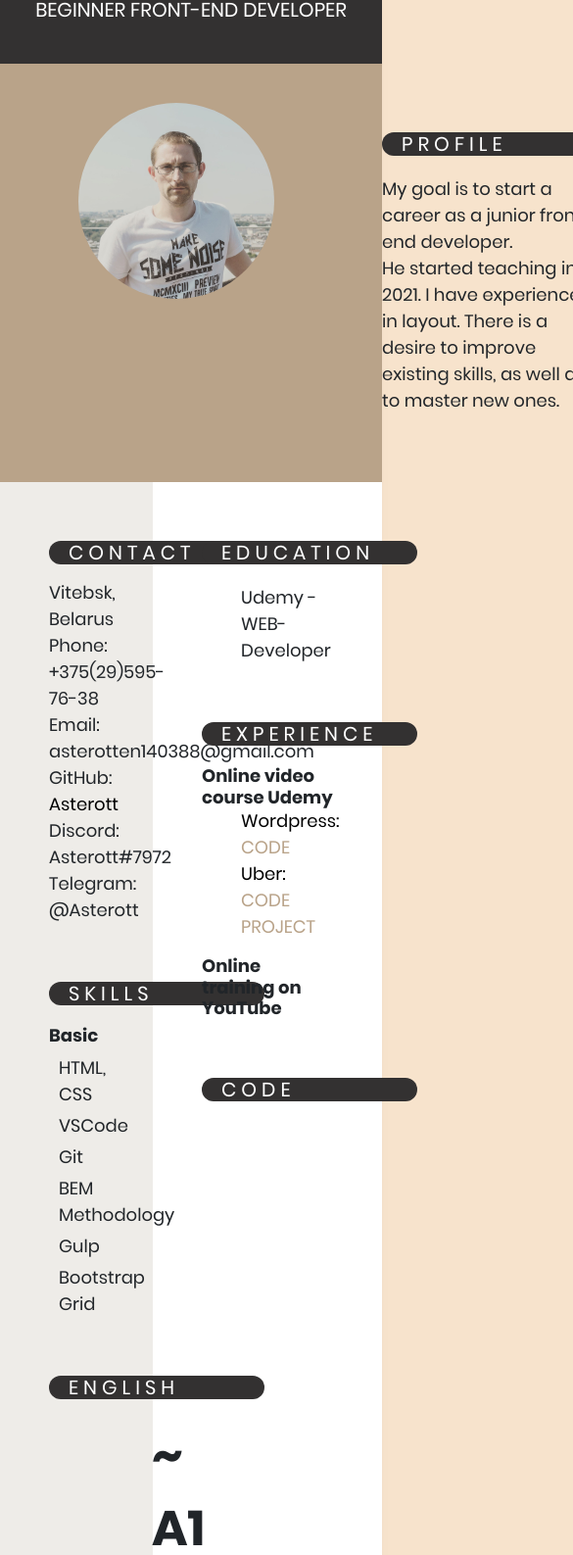
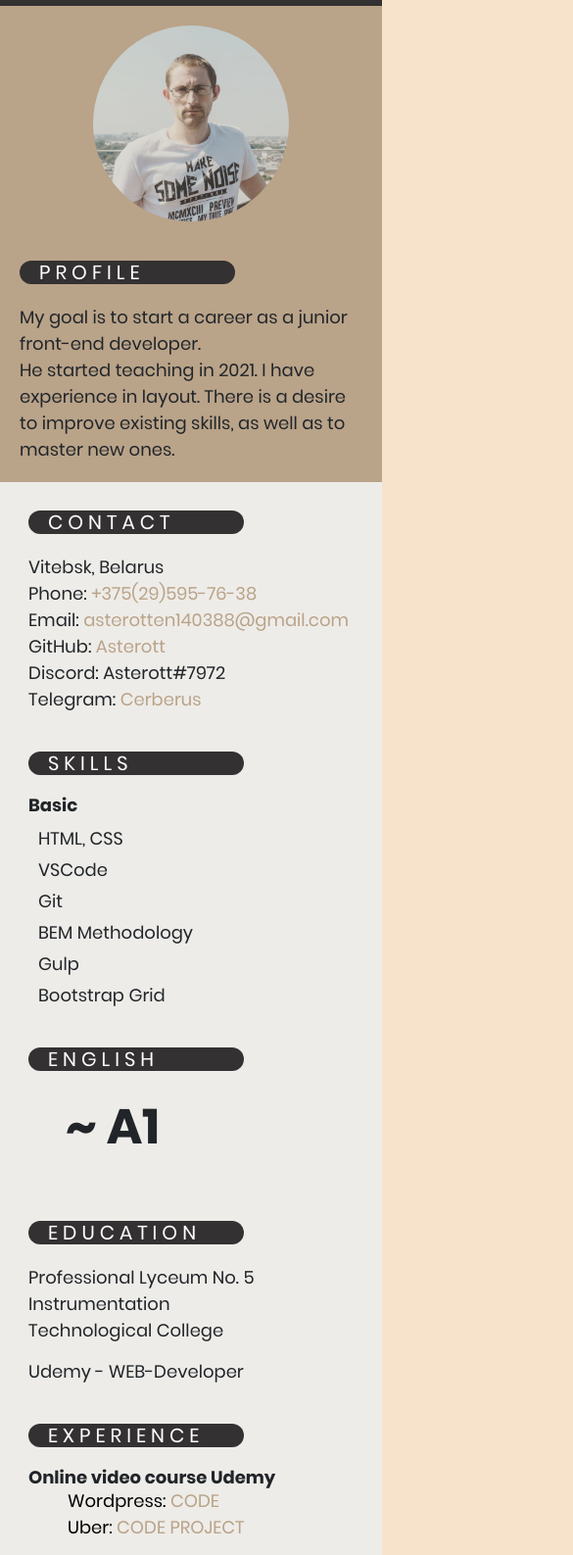
Before and after one commit to Asterott/rsschool-cv, a plain HTML site: page index.html in a window 390 px wide. Shown: the part 269-1856 px from the top of the page at 98% size, 585 px wide, since content can reach past the window. Drawn offline with Linux system fonts and the light colour scheme; files whose address does not match are found by name.

Commit message:
feat: adaptive

```diff
--- a/css/style.css
+++ b/css/style.css
@@ -1,5 +1,6 @@
 * {
-	font-family: 'Poppins', sans-serif
+	font-family: 'Poppins', sans-serif;
+	font-size: 18px;
 }
 
 /* Прижать footer */
@@ -10,11 +11,10 @@ body {
 	padding: 0;
 	scroll-behavior: smooth;
 	background-color: #f7e3cc;
-
 }
 
 .wrapper {
-	min-height: 100%;
+	min-height: 100vh;
 	display: flex;
 	flex-direction: column;
 	background-color: white;
@@ -59,7 +59,6 @@ body {
 
 /* Секция Имя */
 .name {
-	min-height: 85px;
 	padding: 40px 0px;
 	background-color: #333131;
 }
@@ -69,18 +68,19 @@ body {
 	text-transform: uppercase;
 	color:white;
 }
+
 .name__title {
 	font-size: 40px;
 	font-weight: 700;
 }
+
 .name__subtitle {
 	font-size: 20px;
 }
 
 /* Заголовок на блок с информацией */
 .title {
-	border-radius: 20px;
-	padding-left: 20px;
+	padding: 0 0 0 20px;
 	margin-bottom: 20px;
 	width: 200px;
 	font-size: 20px;
@@ -88,35 +88,29 @@ body {
 	background-color: #333131;
 	text-transform: uppercase;
 	letter-spacing: 5px;
-}
-
-/* Содержимое блока с информацией */
-.text {
-	font-size: 18px;
+	border-radius: 20px;
 }
 
 /* Блок с информацией */
 .profile {
-	padding: 20px;
+	padding: 20px 80px;
 	background-color: #b9a389;
 }
+
 .profile__row {
 	display: flex;
+	justify-content: space-between;
+	align-items: center;
 }
 
 .profile__img {
-	padding: 20px 60px;
 	width: 200px;
 	height: 200px;
 	border-radius: 50%;
 }
+
 .profile__body {
-	padding: 50px;
-}
-.profile__title {
-}
-
-.profile__text {
+	margin: 0 0 0 40px;
 }
 
 /* Стили для двух колонок */
@@ -126,13 +120,13 @@ body {
 
 .aside {
 	width: 40%;
-	padding: 60px 0;
+	padding: 60px;
 	background-color: #eeece8;
 }
 
 .main__info {
 	width: 60%;
-	padding: 60px 0;
+	padding: 60px;
 }
 
 /* Блок с информацией */
@@ -142,27 +136,21 @@ body {
 .education,
 .experience,
 .code {
-	padding: 0 50px;
 	margin-bottom: 60px;
-}
-
-.contact__title {
-	margin-bottom: 15px;
 }
 
 .contact__list {
 	margin-bottom: 5px;
-	font-size: 18px;
 	list-style-type: none;
 }
 .contact__item>a {
-	color: black;
+	color: #b9a389;
 	text-decoration: none;
 	list-style-type: none;
 }
 
 .contact__item>a:hover {
-	color: #b9a389;
+	color: black;
 	transition: .3s;
 }
 
@@ -175,11 +163,10 @@ body {
 	margin-left: 10px;
 	margin-bottom: 5px;
 	list-style-type: none;
-	font-size: 18px;
 }
 
 .english__level {
-	padding-left: 105px;
+	padding-left: 38px;
 	font-size: 50px;
 	font-weight: 700;
 }
@@ -189,18 +176,21 @@ section:last-child {
 }
 
 .education__list {
-	font-size: 18px;
+	padding: 0px;
 	list-style-type: none;
 }
 
+.education__list>li:nth-child(2) {
+	margin-bottom: 15px;
+}
+
 .experience__subtitle {
+	font-size: 18px;
 	margin-bottom: 0px;
-	font-size: 18px;
 	font-weight: 700;
 }
 
 .experience__list {
-	font-size: 18px;
 	color: black;
 	list-style-type: none;
 }
@@ -216,7 +206,6 @@ section:last-child {
 }
 
 .code__text {
-	font-size: 16px;
 	line-height: 18px;
 }
 
@@ -251,3 +240,115 @@ margin-right: 6px;
 	width: 100px;
 	height: 45px;
 }
+
+@media (max-width: 991px) {
+
+	.menu__link {
+		padding: 0 15px;
+		line-height: 40px;
+		font-size: 18px;
+	}
+
+	.menu__link:hover {
+		color: white;
+		transition: none;
+	}
+
+	.profile {
+		padding: 20px 40px;
+	}
+
+	.profile__row {
+		flex-direction: column;
+		align-items: center;
+	}
+
+	.profile__img {
+		margin-bottom: 40px;
+	}
+
+	.profile__body {
+		margin: 0px;
+	}
+
+	.aside,
+	.main__info {
+		padding: 29px;
+	}
+
+	.contact,
+	.skills,
+	.english,
+	.education,
+	.experience,
+	.code {
+		margin-bottom: 40px;
+	}
+
+@media (max-width: 767px) {
+
+	.menu__link {
+		display: none;
+	}
+
+	.menu {
+		min-height: 40px;
+	}
+
+	.profile {
+		padding: 20px;
+	}
+
+	.main__wrap {
+		flex-wrap: wrap;
+		background-color: #eeece8;
+	}
+
+	.aside,
+	.main__info {
+		width: 100%;
+	}
+}
+
+
+/* .aside,
+	.main__info {
+		padding: 30px 0;
+	}
+
+	.title {
+		font-size: 18px;
+	}
+
+	.contact,
+	.skills,
+	.english,
+	.education,
+	.experience,
+	.code {
+		padding: 0 30px;
+		margin-bottom: 30px;
+	}
+
+	.contact__list {
+		font-size: 16px;
+	}
+
+	.skills__list>li {
+		margin-bottom: 0px;
+		font-size: 16px;
+	}
+
+	.education__list,
+	.experience__subtitle,
+	.experience__list {
+		font-size: 16px;
+	}
+
+	.code__text {
+		font-size: 16px;
+		line-height: 16px;
+	} */
+
+/* @media (max-width: 575px) {
+} */
--- a/index.html
+++ b/index.html
@@ -17,27 +17,32 @@
 				<div class="container">
 					<ul class="menu">
 						<li class="menu__item">
-							<a href="#" class="menu__link">Contact</a>
+							<a href="#contact" class="menu__link">Contact</a>
 						</li>
 						<li class="menu__item">
-							<a href="#" class="menu__link">Profile</a>
+							<a href="#profile" class="menu__link">Profile</a>
 						</li>
 						<li class="menu__item">
-							<a href="#" class="menu__link">Skills</a>
+							<a href="#skills" class="menu__link">Skills</a>
 						</li>
 						<li class="menu__item">
-							<a href="#" class="menu__link">Code Examples</a>
+							<a href="#code" class="menu__link">Code</a>
 						</li>
 						<li class="menu__item">
-							<a href="#" class="menu__link">Experience</a>
+							<a href="#experience" class="menu__link">Experience</a>
 						</li>
 						<li class="menu__item">
-							<a href="#" class="menu__link">Education</a>
+							<a href="#education" class="menu__link">Education</a>
 						</li>
 						<li class="menu__item">
-							<a href="#" class="menu__link">English</a>
+							<a href="#english" class="menu__link">English</a>
 						</li>
 					</ul>
+				</div>
+				<div class="hamburger">
+					<span></span>
+					<span></span>
+					<span></span>
 				</div>
 			</nav>
 		</header>
@@ -50,14 +55,12 @@
 					</div>
 				</div>
 			</section>
-			<section class="profile">
+			<section class="profile" id="profile">
 				<div class="container">
 					<div class="profile__row">
 						<img src="assets/img/photo.jpg" alt="photo" class="profile__img">
 						<div class="profile__body">
-							<h2 class="profile__title title">
-								Profile
-							</h2>
+							<h2 class="profile__title title">Profile</h2>
 							<div class="profile__text text">
 								My goal is to start a career as a junior front-end developer.<br>
 								He started teaching in 2021. I have experience in layout. There is a desire to improve existing skills, as well as to master new ones.
@@ -69,21 +72,22 @@
 			<div class="main__wrap">
 				<aside class="aside">
 					<div class="container">
-					<section class="contact">
+						<section class="contact" id="contact">
 							<h2 class="contact__title title">Contact</h2>
 							<ui class="contact__list">
 								<li class="contact__item">Vitebsk, Belarus</li>
 								<li class="contact__item">
-								Phone: <a href="tel:+375295957638"></a>+375(29)595-76-38</li>
+									Phone: <a href="tel:+375295957638">+375(29)595-76-38</a></li>
 								<li class="contact__item">
-								Email: <a href="mailto:asterotten140388@gmail.com"></a>asterotten140388@gmail.com</li>
+									Email: <a href="mailto:asterotten140388@gmail.com">asterotten140388@gmail.com</a></li>
 								<li class="contact__item">
 									GitHub: <a href="https://github.com/Asterott">Asterott</a></li>
 								<li class="contact__item">Discord: Asterott#7972</li>
-							<li class="contact__item">Telegram: @Asterott</li>
+								<li class="contact__item">
+									Telegram: <a href="https://t.me/asterott">Cerberus</a></li>
 							</ui>
 						</section>
-					<section class="skills">
+						<section class="skills" id="skills">
 							<h2 class="skills__title title">Skills</h2>
 							<h3 class="skills__subtitle">Basic</h3>
 							<ui class="skills__list">
@@ -95,7 +99,7 @@
 								<li>Bootstrap Grid</li>
 							</ui>
 						</section>
-					<section class="english">
+						<section class="english" id="english">
 							<h2 class="english__title title">English</h2>
 							<div class="english__level">~ A1</div>
 						</section>
@@ -103,13 +107,15 @@
 				</aside>
 				<div class="main__info">
 					<div class="container">
-						<section class="education">
+						<section class="education" id="education">
 							<h2 class="education__title title">Education</h2>
 							<ul class="education__list">
+								<li>Professional Lyceum No. 5 Instrumentation</li>
+								<li>Technological College</li>
 								<li>Udemy - WEB-Developer</li>
 							</ul>
 						</section>
-						<section class="experience">
+						<section class="experience" id="experience">
 							<h2 class="experience__title title">Experience</h2>
 							<h3 class="experience__subtitle">Online video course Udemy</h3>
 							<ul class="experience__list">
@@ -120,13 +126,13 @@
 							</ul>
 							<h3 class="experience__subtitle">Online training on YouTube</h3>
 						</section>
-						<section class="code">
+						<section class="code" id="code">
 							<h2 class="code__title title">Code</h2>
-	<pre class="code__text"><code>
+<pre class="code__text"><div>
 	function multiply(a, b){
 		a * b
 		return a * b
-		}</code>
+	}</div>
 </pre>
 						</section>
 					</div>
```
Lines whose indentation alone changed are shown as unchanged.
